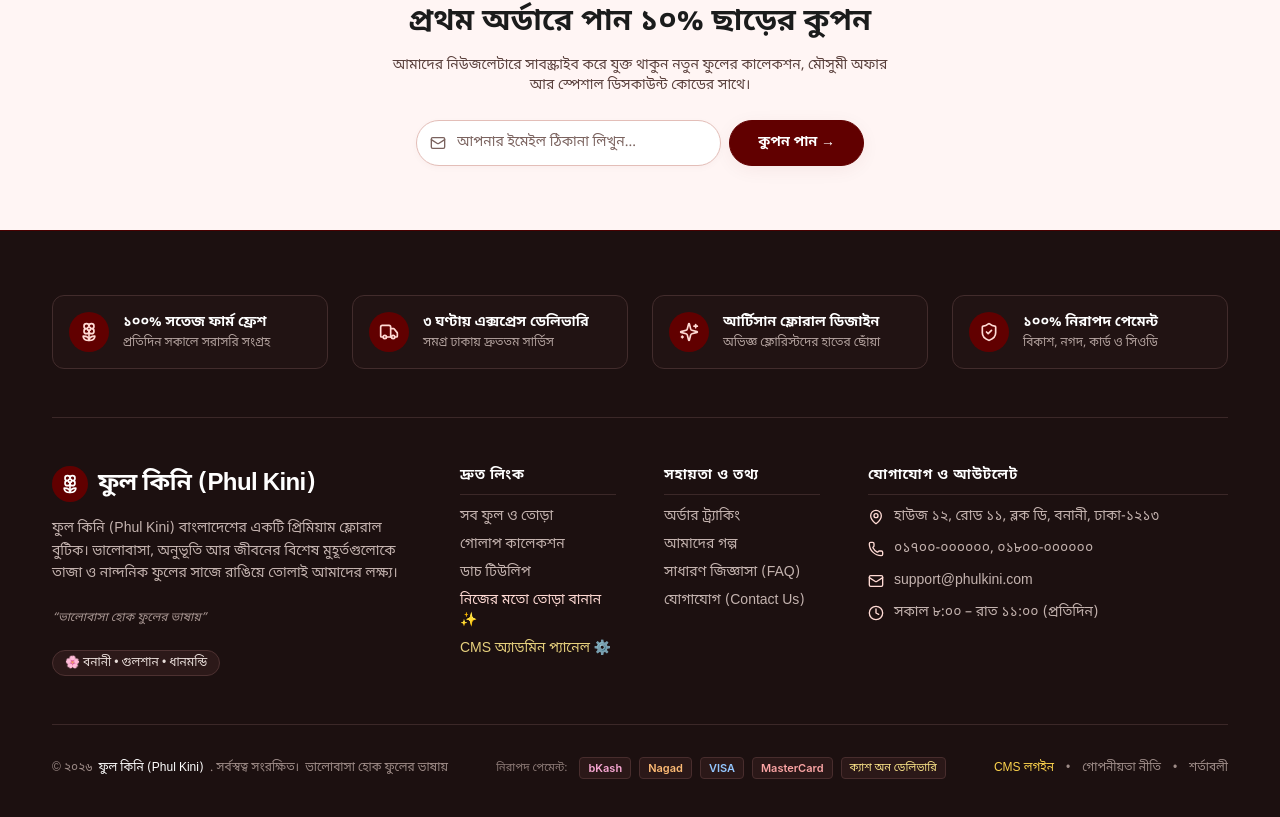
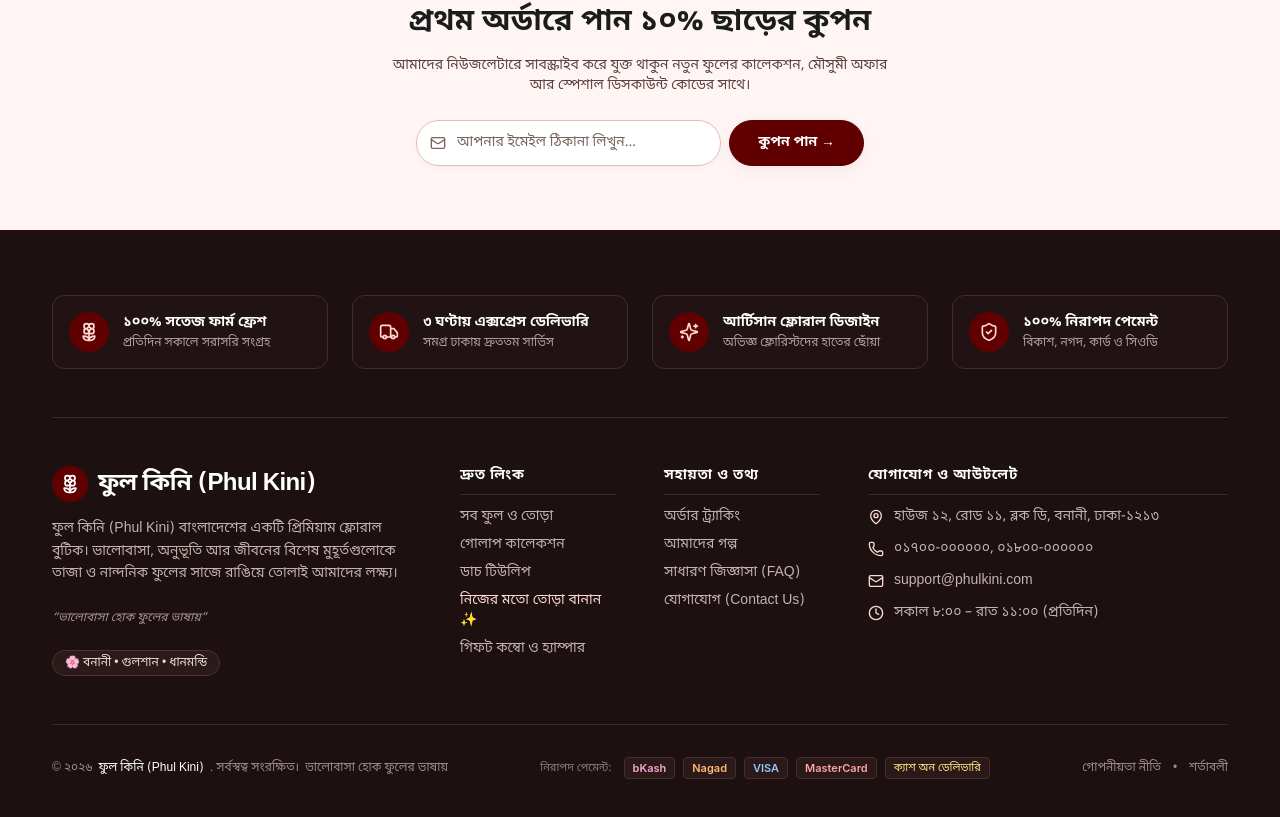
Before and after one commit to SamiumBashir/phulKini, a Next.js app: page / in a window 1280 px wide. Shown: the part 4894-5711 px from the top of the page. Built offline with nearby package versions, Linux system fonts and the light colour scheme.

Commit message:
refactor: remove admin CMS links from footer

```diff
--- a/src/components/common/Footer.js
+++ b/src/components/common/Footer.js
@@ -11,8 +11,7 @@
   ShieldCheck,
   Truck,
   Sparkles,
-  Heart,
-  UserCheck
+  Heart
 } from 'lucide-react';
 
 export default function Footer() {
@@ -115,8 +114,8 @@
                 </Link>
               </li>
               <li>
-                <Link href="/admin" className="hover:text-amber-300 transition-colors text-amber-200/90 font-medium">
-                  CMS অ্যাডমিন প্যানেল ⚙️
+                <Link href="/shop?category=gifts" className="hover:text-white transition-colors">
+                  গিফট কম্বো ও হ্যাম্পার
                 </Link>
               </li>
             </ul>
@@ -209,10 +208,6 @@
           </div>
 
           <div className="flex items-center gap-3">
-            <Link href="/admin" className="text-amber-300 hover:underline">
-              CMS লগইন
-            </Link>
-            <span>•</span>
             <Link href="/about" className="hover:text-white transition-colors">
               গোপনীয়তা নীতি
             </Link>
```
